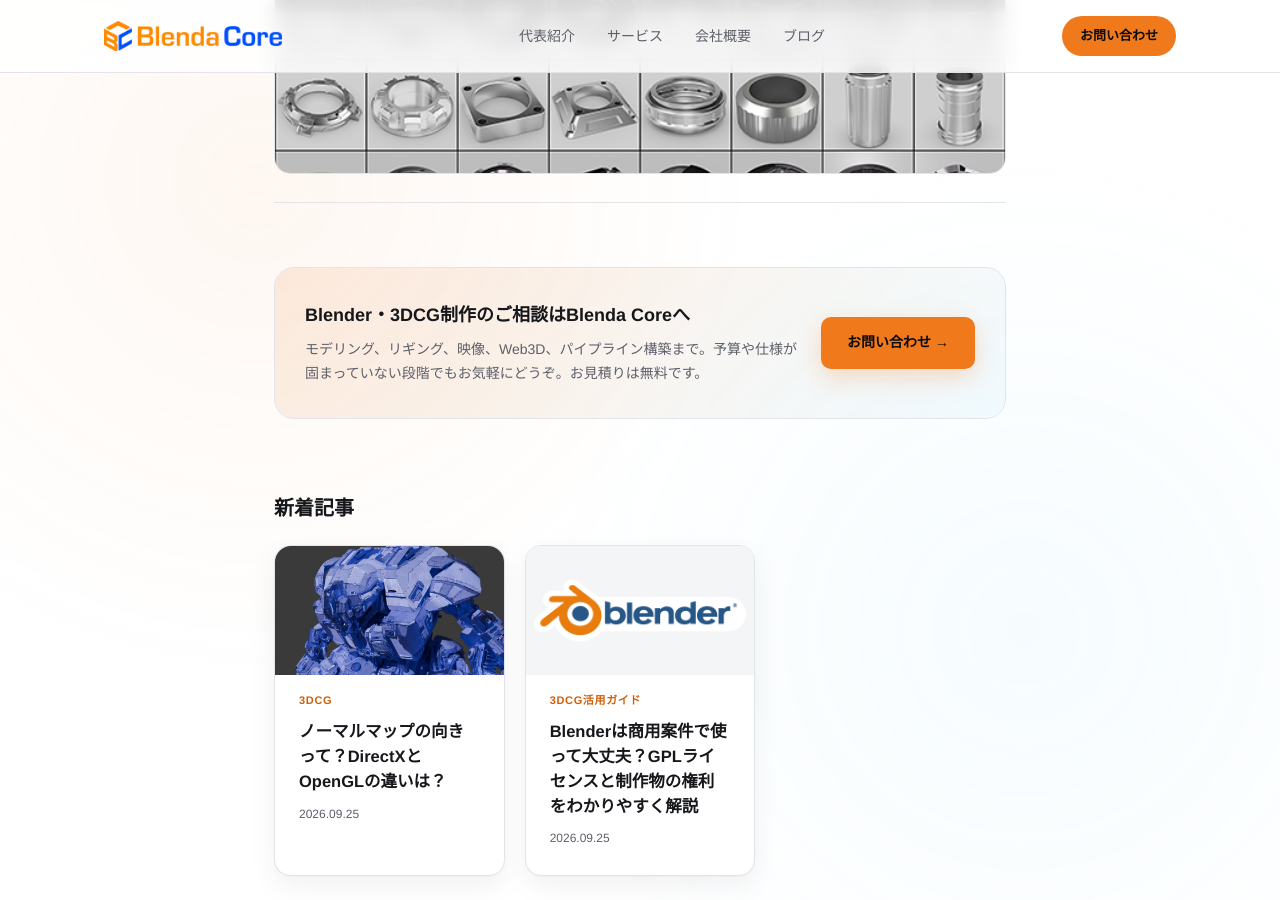
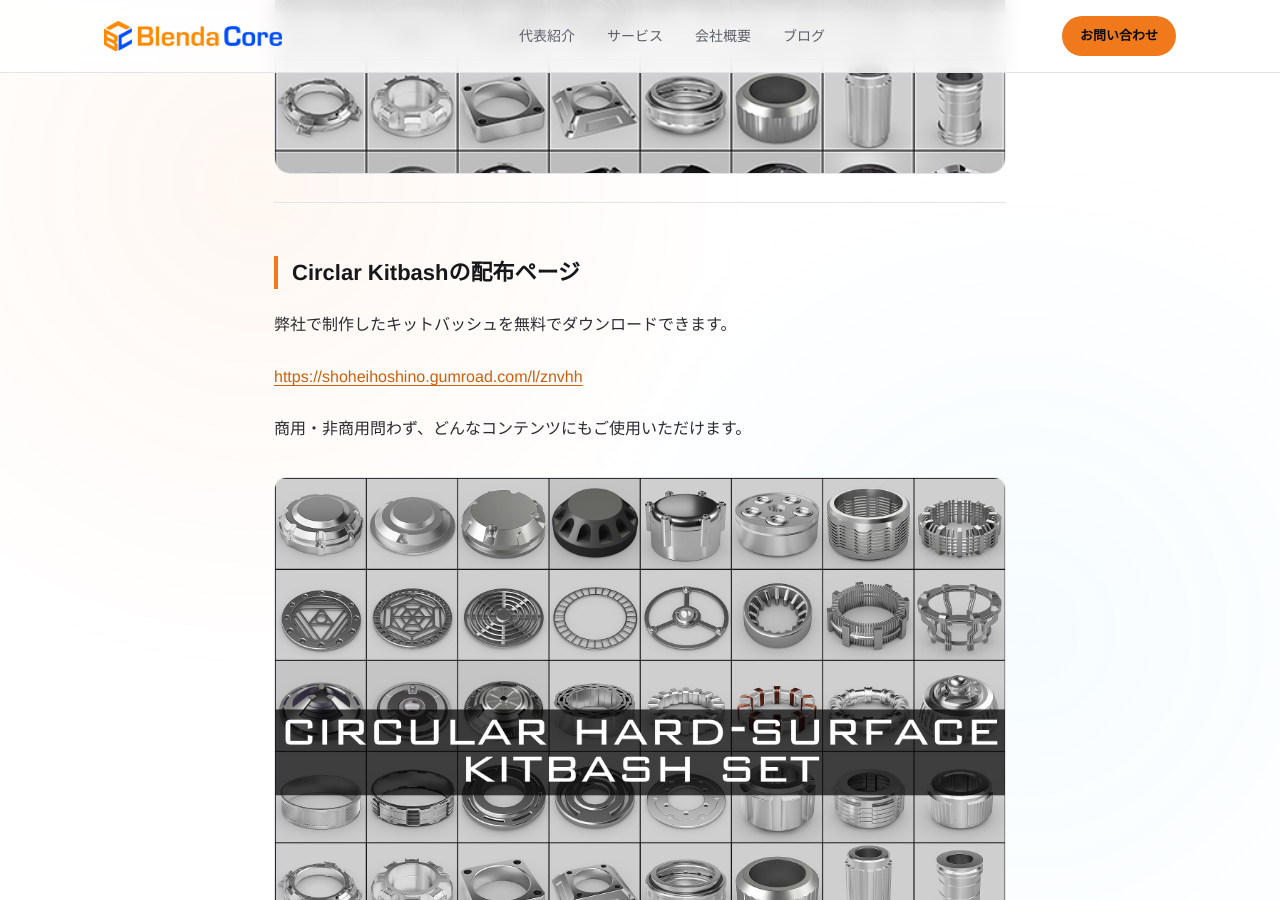
Before and after one commit to Shohei-Hoshino/blenda-core-site, a Jekyll site: the page built from _posts/2026-11-25-publish-kitbash.md, in a window 1280 px wide and 900 px high, scrolled down 621 px. Built offline with Jekyll 4.4.1, drawn with Linux system fonts in a browser that asks for light colours.

Commit message:
Update _posts/2026-11-25-publish-kitbash.md (via Pages CMS)

```diff
--- a/_posts/2026-11-25-publish-kitbash.md
+++ b/_posts/2026-11-25-publish-kitbash.md
@@ -10,3 +10,16 @@ tags:
   - kitbash
   - free
 ---
+## Circlar Kitbashの配布ページ
+
+弊社で制作したキットバッシュを無料でダウンロードできます。
+
+[https://shoheihoshino.gumroad.com/l/znvhh](https://shoheihoshino.gumroad.com/l/znvhh)
+
+商用・非商用問わず、どんなコンテンツにもご使用いただけます。
+
+![](/assets/blog/coveer.jpg)
+
+![](/assets/blog/shohei-hoshino-extra-2.jpg)
+
+![](/assets/blog/shohei-hoshino-extra-1.jpg)
```
